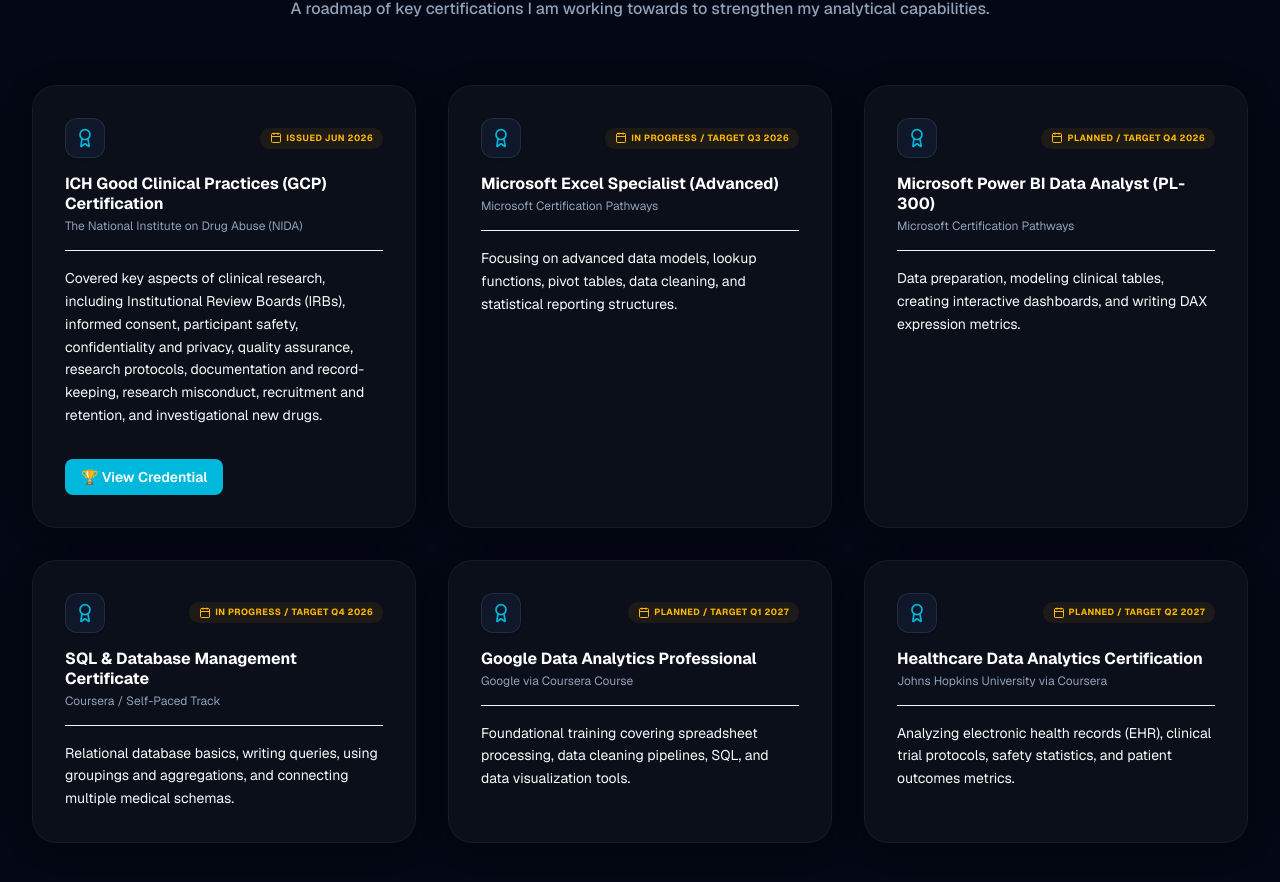
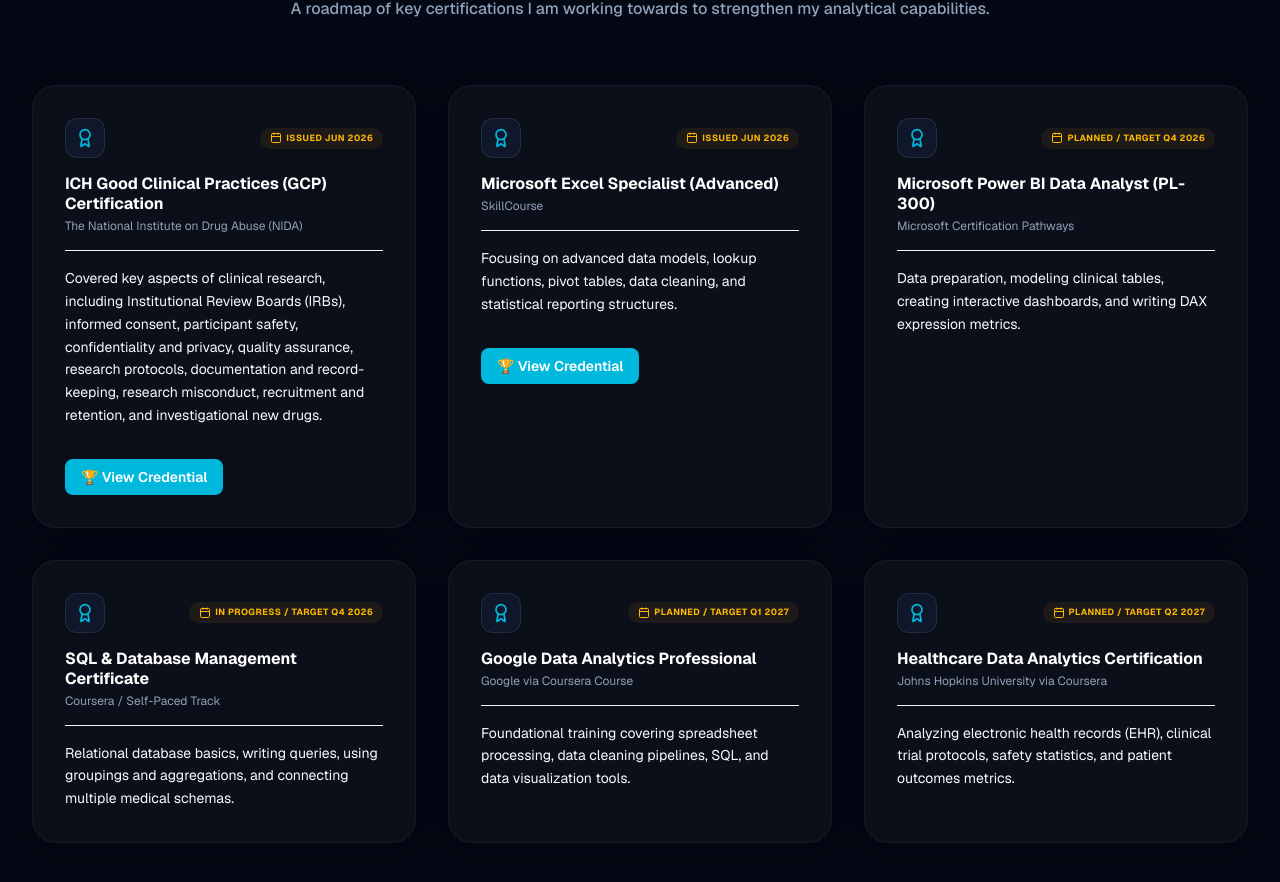
Before and after one commit to VipinPrajapati22/Vipin_Portfolio, a Next.js app: page / in a window 1280 px wide. Shown: the part 6954-7836 px from the top of the page. Built offline with nearby package versions, Linux system fonts and the light colour scheme.

Commit message:
excel cet

```diff
--- a/src/components/Certifications.tsx
+++ b/src/components/Certifications.tsx
@@ -20,8 +20,9 @@ export default function Certifications() {
     },
     {
       title: "Microsoft Excel Specialist (Advanced)",
-      issuer: "Microsoft Certification Pathways",
-      status: "In Progress / Target Q3 2026",
+      issuer: "SkillCourse",
+      status: "Issued Jun 2026",
+      certificateUrl: "/certificates/microsoft-excel-certificate.pdf",
       description: "Focusing on advanced data models, lookup functions, pivot tables, data cleaning, and statistical reporting structures."
     },
     {
```
Also changed, not shown: 1 other file (tests, documents, lock files or other folders).
